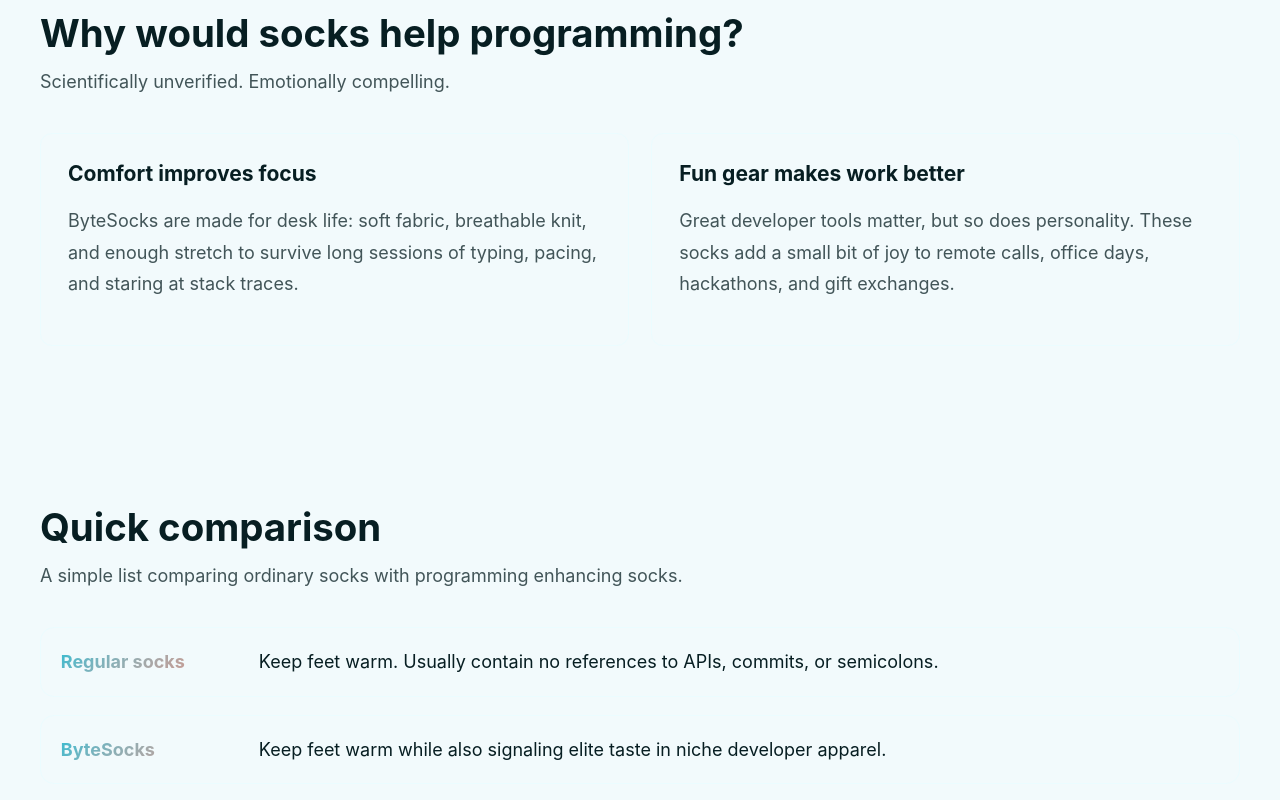
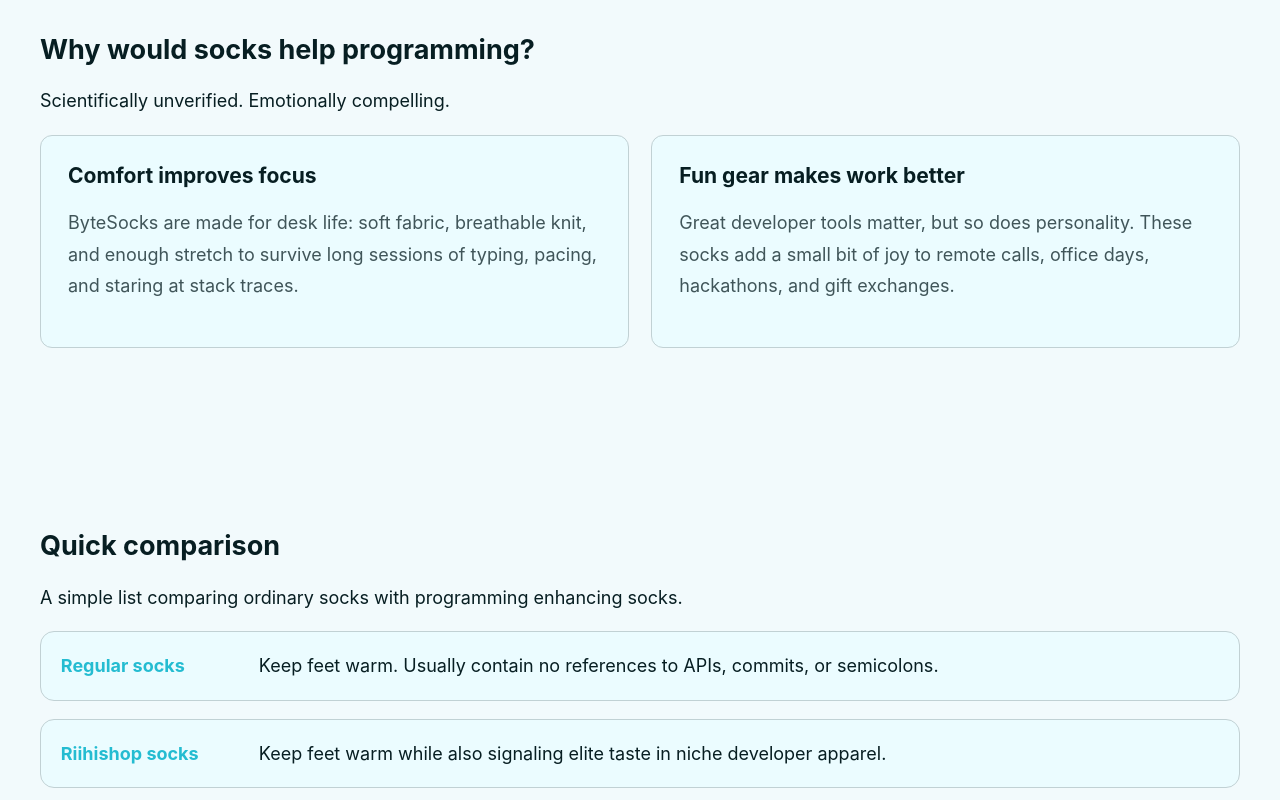
Before and after one commit to sakuexe/riihisoft_training_2026_03_demo, a website built with Vite: page src/index.html in a window 1280 px wide. Shown: the part 1620-2420 px from the top of the page. Built offline with nearby package versions, Linux system fonts and the light colour scheme.

Commit message:
fixed the styling on the main page before starting product page

```diff
--- a/src/css/comparison.css
+++ b/src/css/comparison.css
@@ -13,11 +13,10 @@
         padding: 1rem 1.1rem;
         border: 1px solid var(--color-border);
         border-radius: 14px;
+        background-color: var(--color-fg);
     }
 
     .compare-list strong {
-        background: var(--gradient-brand);
-        background-clip: text;
-        color: transparent;
+        color: var(--color-brand);
     }
 }
--- a/src/css/faq.css
+++ b/src/css/faq.css
@@ -6,7 +6,7 @@
     }
 
     details {
-        background: var(--gradient-primary);
+        background-color: var(--color-fg);
         border: 1px solid var(--color-border);
         border-radius: var(--border-radius);
         padding-block: var(--spacing-md);
--- a/src/css/products.css
+++ b/src/css/products.css
@@ -31,6 +31,7 @@
         display: flex;
         justify-content: space-between;
         border-block-start: 1px solid var(--color-border);
+        background-color: var(--color-fg);
     }
 
     h3 {
--- a/src/css/style.css
+++ b/src/css/style.css
@@ -19,3 +19,20 @@
 main {
     container: --main / inline-size;
 }
+
+main>section {
+    padding: 4.5rem 0;
+}
+
+hgroup h2 {
+    margin: 0;
+    margin-block-end: var(--spacing-sm);
+    font-size: clamp(1.8rem, 3vw, 2.4rem);
+}
+
+hgroup p {
+    margin: 0;
+    margin-block-end: var(--spacing-xl);
+    color: var(--color-text-muted);
+    max-width: 70ch;
+}
--- a/src/css/theme.css
+++ b/src/css/theme.css
@@ -18,9 +18,13 @@
     /* @media (prefers-color-scheme: light) { } */
     --color-bg: oklch(from var(--color-brand) 98% calc(c * 0.08) h);
     --color-fg: oklch(from var(--color-brand) 98% calc(c * 0.15) h);
-    --color-border: oklch(from var(--color-brand) 98% calc(c * 0.15) h);
+    --color-border: oklch(from var(--color-brand) 85% calc(c * 0.15) h);
     --color-text: oklch(from var(--color-brand) 22% calc(c * 0.25) h);
     --color-text-muted: oklch(from var(--color-brand) 22% calc(c * 0.25) h / 0.75);
+
+    --gradient-start: oklch(from var(--color-brand) l c h);
+    --gradient-end: oklch(from var(--color-brand) l c calc(h + 60));
+    --gradient-primary: linear-gradient(135deg, var(--gradient-start), var(--gradient-end));
 
     @media (prefers-color-scheme: dark) {
         --color-bg: oklch(from var(--color-brand) 16% calc(c * 0.35) h);
@@ -28,11 +32,12 @@
         --color-border: oklch(from var(--color-brand) 45% calc(c * 0.45) h);
         --color-text: oklch(from var(--color-brand) 96% calc(c * 0.06) h);
         --color-text-muted: oklch(from var(--color-brand) 70% calc(c * 0.06) h);
+
+        --gradient-start: oklch(from var(--color-fg) l c h);
+        --gradient-end: oklch(from var(--color-bg) l c calc(h + 60));
+        --gradient-primary: linear-gradient(135deg, var(--gradient-start), var(--gradient-end));
     }
 
-    --gradient-start: oklch(from var(--color-fg) l c h);
-    --gradient-end: oklch(from var(--color-bg) l c calc(h + 60));
-    --gradient-primary: linear-gradient(135deg, var(--gradient-start), var(--gradient-end));
 
     --gradient-brand: linear-gradient(135deg, var(--color-brand), oklch(from var(--color-brand) l c calc(h + 180)));
 
--- a/src/css/why.css
+++ b/src/css/why.css
@@ -9,6 +9,7 @@
         border: 1px solid var(--color-border);
         border-radius: var(--border-radius);
         padding: var(--spacing-lg);
+        background-color: var(--color-fg);
 
         &>*:not(:last-child) {
             margin-bottom: var(--spacing-sm);
--- a/src/index.html
+++ b/src/index.html
@@ -6,29 +6,6 @@
   <meta name="viewport" content="width=device-width, initial-scale=1.0" />
   <title>Riihisoft Training Demo - 2026/03</title>
   <link href="css/style.css" rel="stylesheet">
-  <style>
-    :root {
-      --panel: #111827;
-      --panel-2: #1f2937;
-      --accent: #22c55e;
-      --accent-2: #16a34a;
-    }
-
-    .section, section {
-      padding: 4.5rem 0;
-    }
-
-    .section-title {
-      font-size: clamp(1.8rem, 3vw, 2.4rem);
-      margin: 0 0 0.75rem;
-    }
-
-    .section-copy {
-      color: var(--color-text-muted);
-      margin: 0 0 2rem;
-      max-width: 70ch;
-    }
-  </style>
 </head>
 
 <body>
@@ -36,7 +13,7 @@
     <div class="container">
       <a href="#top" class="brand">
         <img src="./images/riihisoft_logo_no_text.png" alt="" width="32" height="37">
-        Riihi<span>DMA</span>tics
+        Riihi<span>Shop</span>
       </a>
       <ul aria-label="Primary navigation">
         <li>
@@ -81,10 +58,11 @@
       </div>
     </section>
 
-    <section class="section" id="products">
-      <div class="container">
+    <section id="products" class="container">
+      <hgroup class="">
         <h2 class="section-title">Popular Sock Drops</h2>
         <p class="section-copy">A tiny product grid with our best fictional sellers.</p>
+      </hgroup>
 
       <div class="products">
         <article>
@@ -127,7 +105,6 @@
           </a>
         </article>
       </div>
-      </div>
     </section>
 
     <section id="why" class="container">
@@ -166,7 +143,7 @@
           <span>Keep feet warm. Usually contain no references to APIs, commits, or semicolons.</span>
         </li>
         <li>
-          <strong>ByteSocks</strong>
+          <strong>Riihishop socks</strong>
           <span>Keep feet warm while also signaling elite taste in niche developer apparel.</span>
         </li>
         <li>
@@ -211,7 +188,7 @@
   <footer id="footer">
     <div class="container footer-inner">
       <div>
-        <strong>RiihiDMAtics</strong><br />
+        <strong>Riihishop</strong><br />
         Programming enhancing socks for every stack.
       </div>
       <div>
```
Lines whose indentation alone changed are shown as unchanged.
